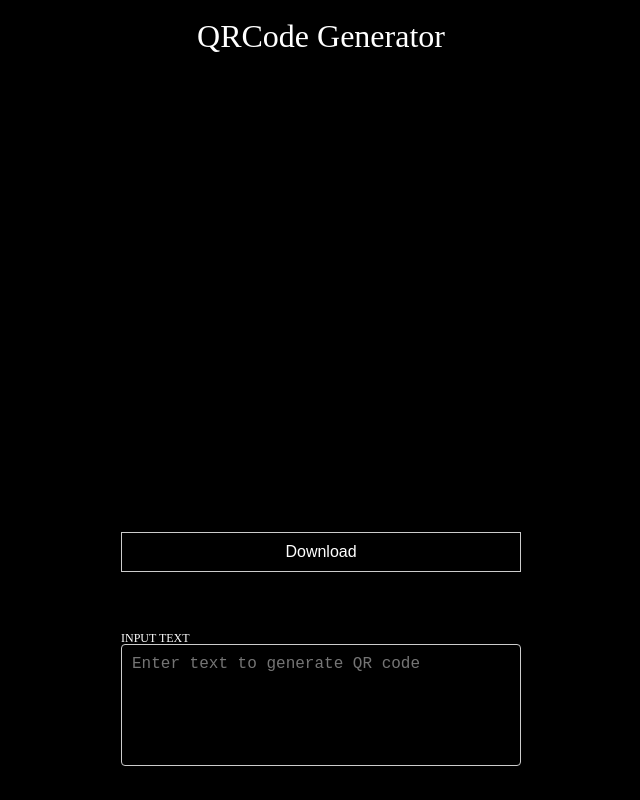
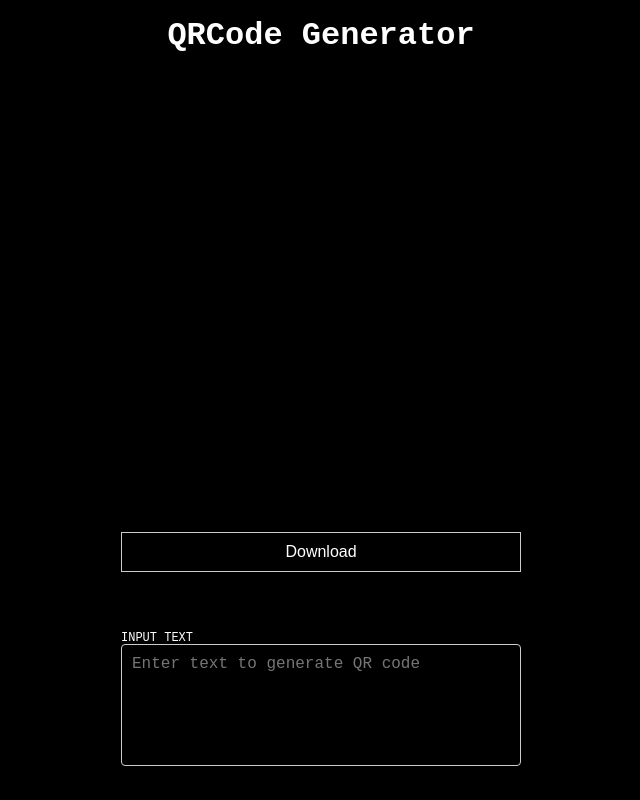
Before and after one commit to Bbanez/qrcode-generator, a website built with Vite: page index.html in a window 1280 px wide. Shown: the whole page, without its empty margins (319-959 px from the left). Built offline with nearby package versions, Linux system fonts and the light colour scheme; files whose address does not match are found by name.

Commit message:
remove custom fonts

```diff
--- a/index.html
+++ b/index.html
@@ -4,13 +4,6 @@
         <meta charset="UTF-8" />
         <link rel="icon" type="image/svg+xml" href="/favicon.png" />
         <meta name="viewport" content="width=device-width, initial-scale=1.0" />
-        <link
-            rel="preload"
-            href="/webfonts/JetBrainsMono-Regular.woff2"
-            as="font"
-            type="font/woff2"
-            crossorigin
-        />
         <link rel="stylesheet" href="/src/styles/reset.css" type="text/css" />
         <link rel="stylesheet" href="/src/styles/fonts.css" type="text/css" />
         <style>
@@ -57,10 +50,16 @@
             color: var(--c-fg);
             display: flex;
             flex-direction: column;
-            font-family: 'JetBrains Mono';
+            font-family: monospace;
         "
     >
-        <h1 style="font-size: 32px; margin: 20px auto 60px auto">
+        <h1
+            style="
+                font-size: 32px;
+                margin: 20px auto 60px auto;
+                font-weight: bold;
+            "
+        >
             QRCode Generator
         </h1>
         <canvas
@@ -80,6 +79,7 @@
                 background-color: var(--c-bg);
                 color: var(--c-fg);
                 border: 1px solid #ccc;
+                cursor: pointer;
             "
         >
             Download
```
